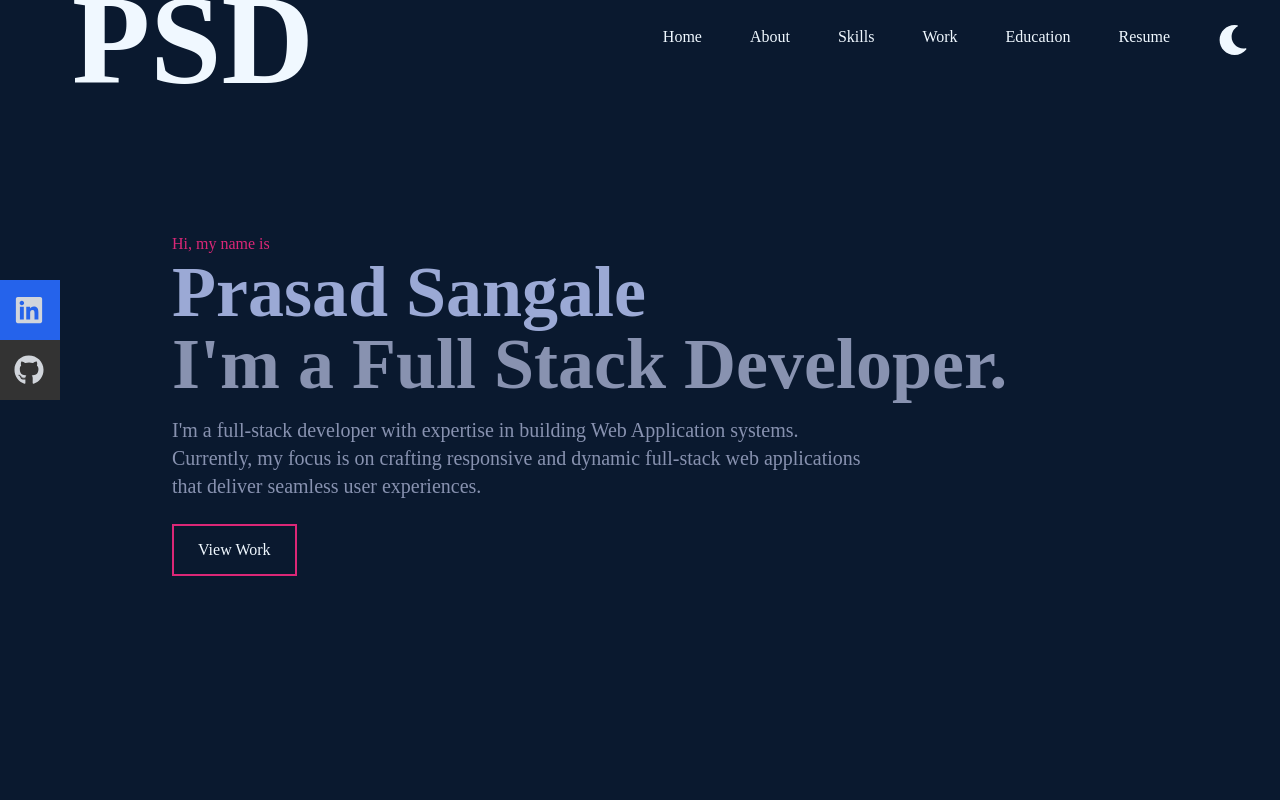
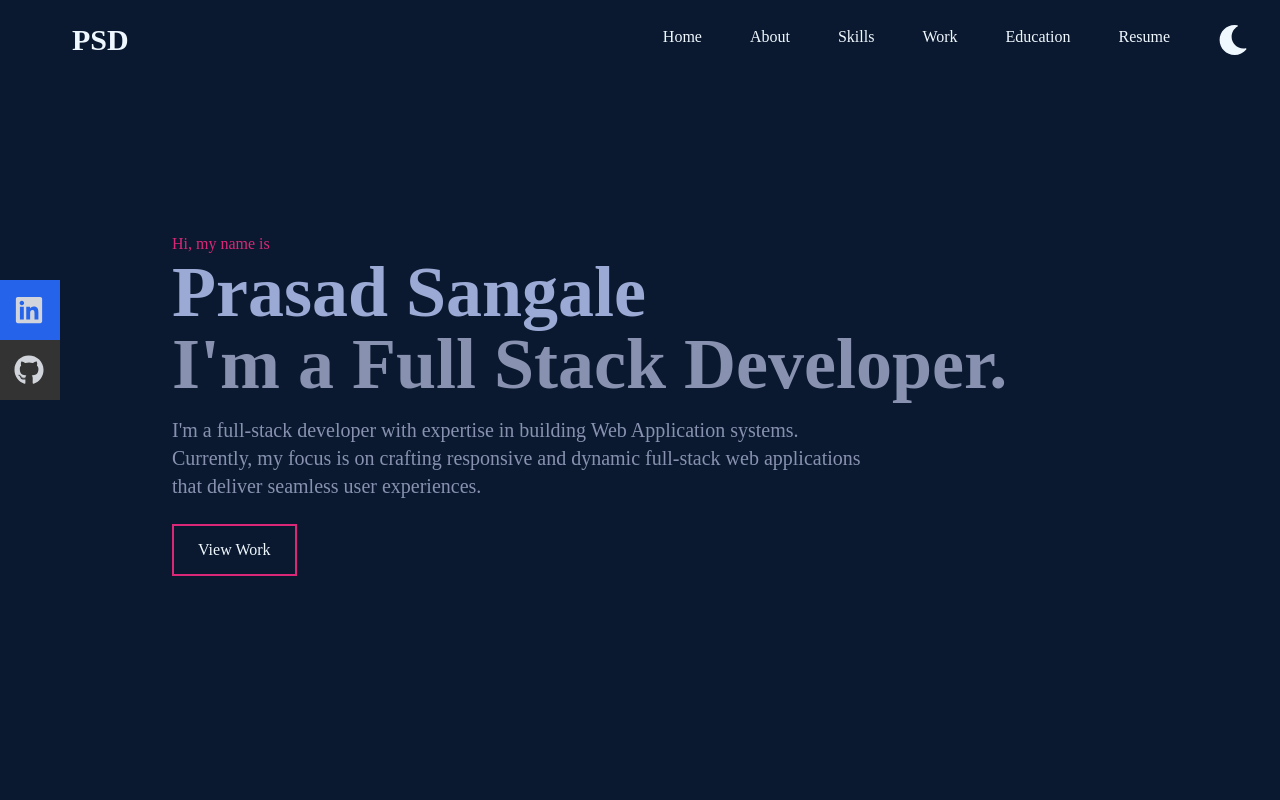
Before and after one commit to Prasadcoop/decoder, a React (Create React App) app: page / in a window 1280 px wide. Shown: the top 800 px of the page. Built offline with nearby package versions, Linux system fonts and the light colour scheme; no server answers.

Commit message:
Update Navbar.jsx

```diff
--- a/src/Components/Navbar.jsx
+++ b/src/Components/Navbar.jsx
@@ -59,7 +59,7 @@ const Navbar = ({ theme, setTheme }) => {
 
   return (
     <nav ref={navbarRef} className={`navbar ${theme}`}>
-    <span className="font-bold text-9xl ml-14 ">PSD
+    <span className="font-bold text-3xl ml-14 ">PSD
     </span>
 
       {/* menu */}
```
